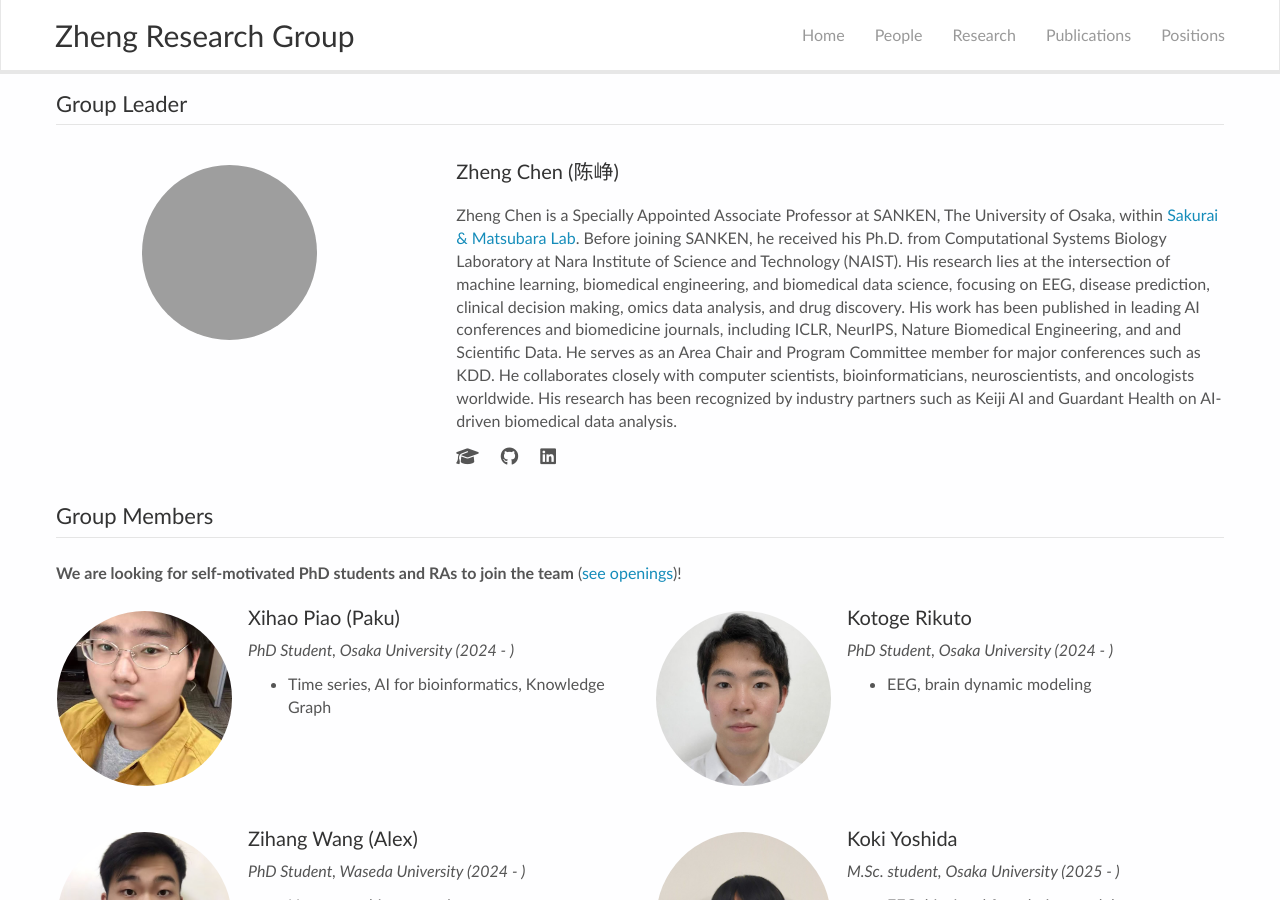
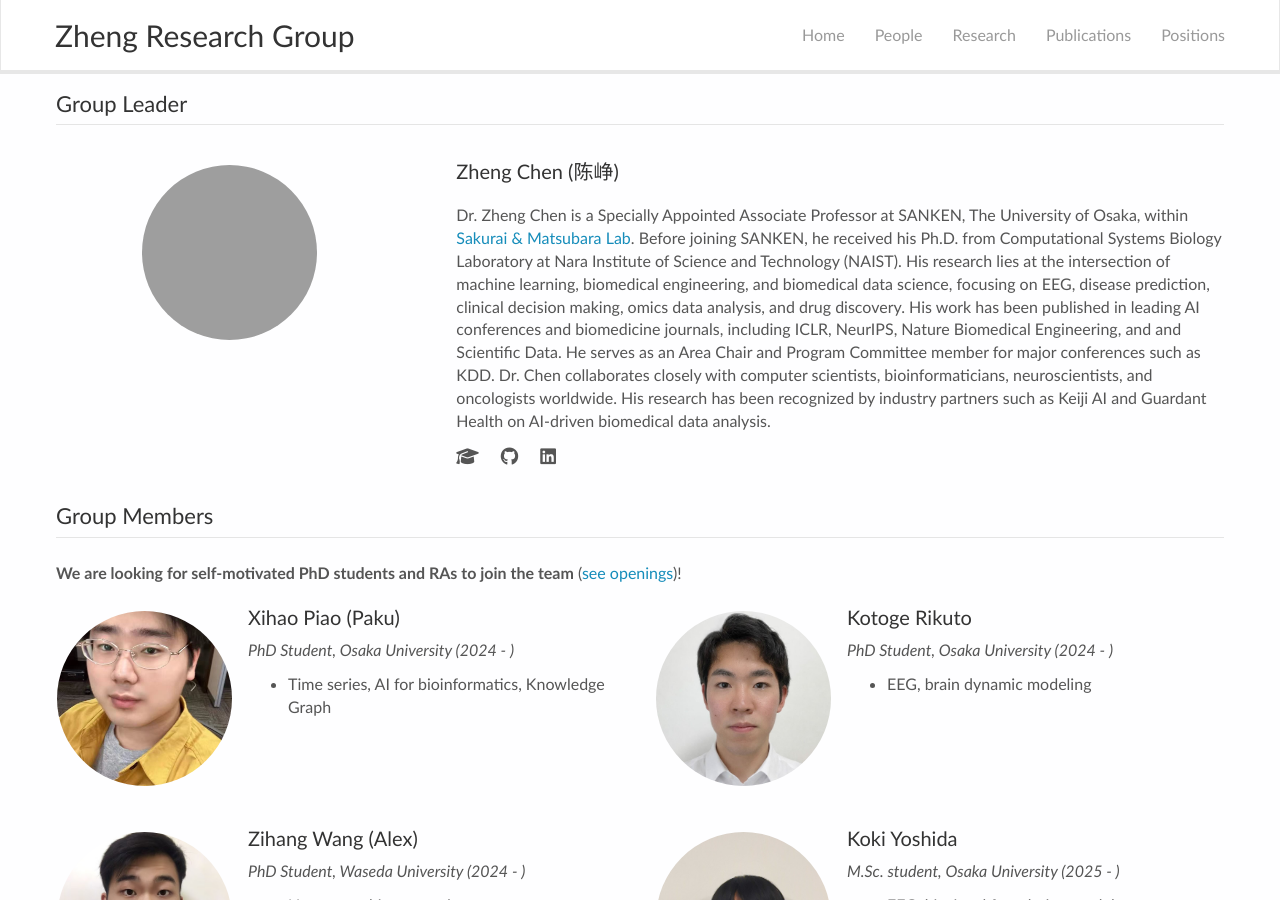
Before and after one commit to zhengchen3/zhengchen3.github.io, a Jekyll site: the page built from _pages/team.md, in a window 1280 px wide and 900 px high. Built offline with Jekyll 4.4.1, drawn with Linux system fonts in a browser that asks for light colours; nearby versions of some CDN libraries.

```diff
--- a/_pages/team.md
+++ b/_pages/team.md
@@ -52,10 +52,10 @@ permalink: /team/
  </ul>
 
 <p>
-Zheng Chen is a Specially Appointed Associate Professor at SANKEN, The University of Osaka, within [Sakurai & Matsubara Lab](https://www.dm.sanken.osaka-u.ac.jp).
+Dr. Zheng Chen is a Specially Appointed Associate Professor at SANKEN, The University of Osaka, within [Sakurai & Matsubara Lab](https://www.dm.sanken.osaka-u.ac.jp).
 Before joining SANKEN, he received his Ph.D. from Computational Systems Biology Laboratory at Nara Institute of Science and Technology (NAIST). His research lies at the intersection of machine learning, biomedical engineering, and biomedical data science, focusing on EEG, disease prediction, clinical decision making, omics data analysis, and drug discovery. His work has been published in leading AI conferences and biomedicine journals, including ICLR, NeurIPS, Nature Biomedical Engineering, and and Scientific Data.
 He serves as an Area Chair and Program Committee member for major conferences such as KDD.
-He collaborates closely with computer scientists, bioinformaticians, neuroscientists, and oncologists worldwide. His research has been recognized by industry partners such as Keiji AI and Guardant Health on AI-driven biomedical data analysis.
+Dr. Chen collaborates closely with computer scientists, bioinformaticians, neuroscientists, and oncologists worldwide. His research has been recognized by industry partners such as Keiji AI and Guardant Health on AI-driven biomedical data analysis.
 </p>
 
 <!-- <p>
```
